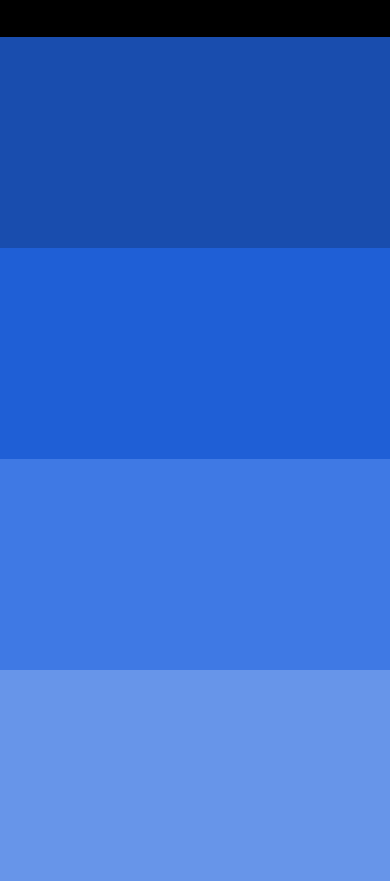
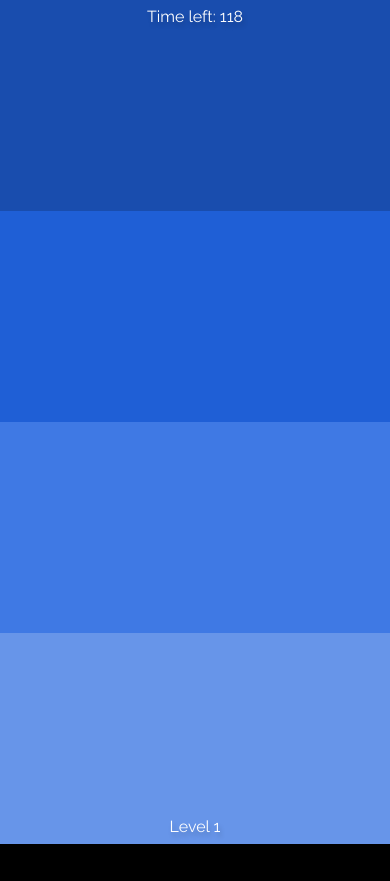
Before and after one commit to celinewsm/color-me-intrigued, a plain HTML site: page index.html in a window 390 px wide. Both pictures are taken after a click on the button "Ready?". After the commit the page ends 844 px from the top, so only its background shows below. Drawn offline with nearby package versions, Linux system fonts and the light colour scheme.

Commit message:
further debugging for mobile 3ee8348

```diff
--- a/index.html
+++ b/index.html
@@ -6,9 +6,10 @@
     <link href="https://fonts.googleapis.com/css?family=Raleway" rel="stylesheet">
     <link rel="stylesheet" href="style.css" />
     <link rel="stylesheet" href="https://cdnjs.cloudflare.com/ajax/libs/normalize/4.2.0/normalize.css" />
-    <audio id="tick_1s" src="audio/tick_1s.mp3"></audio>
+    <audio id="tick_1s" loop src="audio/tick_1s.mp3"></audio>
     <audio id="levelUp" src="audio/levelUp.wav"></audio>
     <audio id="jaws" src="audio/jaws.mp3"></audio>
+    <!-- <audio id="timeOut" src="audio/timeout.wav"></audio> -->
   </head>
   <body>
     <div id="insertOverlays">
--- a/script.js
+++ b/script.js
@@ -47,6 +47,8 @@ function createOverlay(){
   var temp = $("<div>");
   temp.attr("id", "gameOver");
   $("#insertOverlays").append(temp);
+  var tick_1s = document.getElementById("tick_1s");
+  tick_1s.pause();
 }
 
 // create object
@@ -134,6 +136,8 @@ function createShades() {
 // if window width/height > 1 , height = "100%"", width = rowThickness
 // else , height = rowThickness, width = "100%"
 function newLevel() {
+  var levelUp = document.getElementById("levelUp");
+  levelUp.play();
   createShades();
   $("#level").text( "Level " + level );
   // sort colorHolder by randomPos
@@ -179,6 +183,7 @@ function checkWindow(){
 }
 
 function gameOver(){
+  var timeOut = document.getElementById("timeOut");
   intervalManager(false);
   createOverlay();
 
@@ -224,9 +229,12 @@ function reset() {
     console.log("reset level to: " + level + " (should be 1)")
     // reset level
     newLevel();
+    $("#timer").text("New Game!");
     // reset time + interval
     timeNow = 120;
     intervalManager(true, countDown, 1000);
+    var tick_1s = document.getElementById("tick_1s");
+    tick_1s.play();
 }
 
 var intervalID = null;
@@ -242,6 +250,11 @@ var countDown = function(){
   if (timeNow <= 0) {
     $("#timer").text("Time Out!");
     gameOver();
+  }
+  else if (timeNow === 20) {
+    timeNow -= 1
+    var jaws = document.getElementById("jaws");
+    jaws.play();
   }
   else {
     timeNow -= 1
--- a/style.css
+++ b/style.css
@@ -1,14 +1,15 @@
-
-
-
 body {
   background-color: black;
   font-family: 'Raleway', sans-serif;
 }
 
 
+#timerLevel{
+  display: flex;
+  justify-content: center;
+}
 
-.header , .footer {
+#timer , #level {
   position: absolute;
   width: 100%;
   /*background-color: rgba(0,0,0,0.2);*/
@@ -18,12 +19,12 @@ body {
   text-shadow: 2px 4px 5px rgba(0,0,0,0.2);
 }
 
-.header {
+#timer {
   top: 0;
   padding-top: 0.5em;
 }
 
-.footer {
+#level {
   bottom: 0;
   padding-bottom: 0.5em;
 }
```
